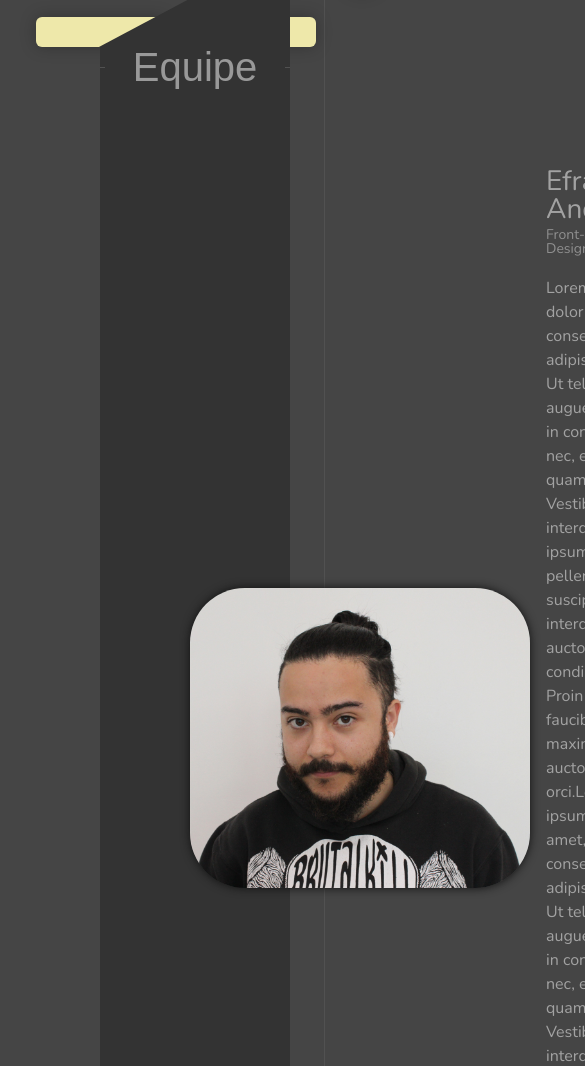
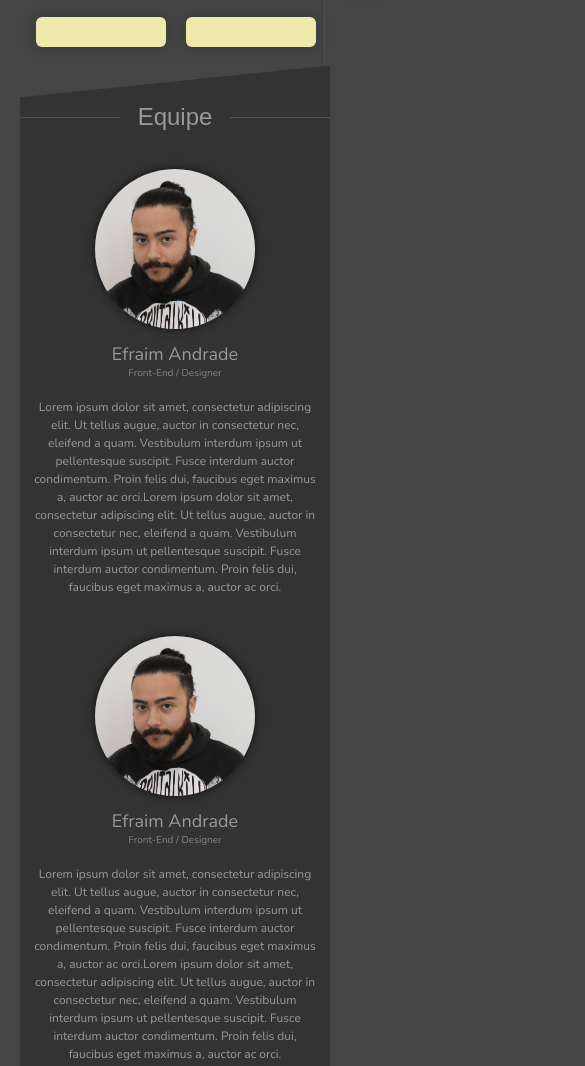
Before and after one commit to Helpin-Team/helpin-site, a website built with webpack: page src/index.html in a window 390 px wide. Shown: the part 831-1897 px from the top of the page, 585 px wide, since content can reach past the window. Built offline with nearby package versions, Linux system fonts and the light colour scheme.

Commit message:
feat(team): layout - mobile
ajustando o mobile do site

```diff
--- a/src/index.html
+++ b/src/index.html
@@ -13,8 +13,8 @@
 <body>
     <nav class="side-bar">
         <ul class="menu">
-            <li class="item">Equipe</li>
-            <li class="item">Contato</li>
+            <li class="item"><a href="#team">Equipe</a></li>
+            <li class="item"><a href="#contact">Contato</a></li>
         </ul>
 
         <div class="social">
@@ -53,7 +53,7 @@
         </div>
     </section>
 
-    <section class="team">
+    <section class="team" id="team">
         <h1 class="title">Equipe</h1>
 
         <div class="content">
--- a/src/scss/components/side-bar.scss
+++ b/src/scss/components/side-bar.scss
@@ -16,15 +16,19 @@
             padding: 20px 0 60px 0;
             margin-bottom: 20px;
 
+            > a {
+
                 font-size: 18px;
                 letter-spacing: 0.25rem;
                 color: rgba(#FFF, .5);
+                text-decoration: none;
                 cursor: pointer;
                 transition: .3s;
 
                 &:hover {
                     color: rgba(#FFF, .85);
                     transition: .3s;
+                }
             }
         }
     }
--- a/src/scss/layout/banner.scss
+++ b/src/scss/layout/banner.scss
@@ -77,9 +77,7 @@
                 width: 89%;
             }
 
-            > .mockup {
-                height: 58vh;
-            }
+            > .mockup { height: 58vh; }
 
             > .links {
                 display: grid;
--- a/src/scss/layout/team.scss
+++ b/src/scss/layout/team.scss
@@ -8,9 +8,11 @@
 
     background-color: $darker;
 
-    &:before {
+    @media screen and (max-width: 1024px){ margin: 50px 60px 0 20px; };
+
+    &:before,
+    &:after {
         position: absolute;
-        top: -102px;
         left: -2px;
 
         display: block;
@@ -18,24 +20,26 @@
         height: 100px;
         border: 1px solid transparent;
 
-        clip-path: polygon(0 100%, 100% 0, 100% 100%);
         background: $darker;
         content: "";
+
+        @media screen and (max-width: 1024px) { height: 30px; }
+    }
+
+    &:before {
+        top: -102px;
+
+        clip-path: polygon(0 100%, 100% 0, 100% 100%);
+
+        @media screen and (max-width: 1024px) { top: -32px; }
     }
 
     &:after {
-        position: absolute;
         bottom: -102px;
-        left: -2px;
-
-        display: block;
-        width: 100%;
-        height: 100px;
-        border: 1px solid transparent;
 
         clip-path: polygon(0 0, 100% 0, 100% 100%);
-        background: $darker;
-        content: "";
+
+        @media screen and (max-width: 1024px) { bottom: -32px; }
     }
 
     > .title {
@@ -48,6 +52,12 @@
         color: $white_50;
         font-size: 2.5rem;
         font-family: $nunito;
+
+        @media screen and (max-width: 1024px){
+            padding-top: 8px;
+
+            font-size: 1.5rem;
+        };
 
         &:before {
             @extend .stylish-line;
@@ -70,37 +80,70 @@
 
             background: $darker;
             content: "";
+
+            @media screen and (max-width: 1024px){ width: 110px; };
         }
     }
 
     > .content {
         padding: 40px 90px;
 
+        @media screen and (max-width: 1024px){
+            padding: 0 10px;
+
+            text-align: center;
+        };
+
         .member {
             display: flex;
             align-items: center;
             margin-bottom: 40px;
 
+            @media screen and (max-width: 1024px){
+                flex-direction: column;
+            };
+
             &.-invert {
                 flex-direction: row-reverse;
+
+                @media screen and (max-width: 1024px){ flex-direction: column; };
 
                 .photo {
                     margin-right: 0;
                     margin-left: 16px;
+
+                    @media screen and (max-width: 1024px){
+                        margin: 0;
+                        margin-bottom: 16px;
+                        flex-direction: row;
+                    };
                 }
 
                 .content {
                     text-align: right;
+
+                    @media screen and (max-width: 1024px){ text-align: center; };
                 }
             }
 
             .photo {
                 width: 340px;
-                height: 300px;
+                height: 340px;
+                border-radius: 100%;
+
                 margin-right: 16px;
                 border-radius: 55px;
                 object-fit: cover;
                 box-shadow: 0 0 10px #111;
+
+                @media screen and (max-width: 1024px){
+                    width: 160px;
+                    height: 160px;
+                    border-radius: 100%;
+
+                    margin: 0;
+                    margin-bottom: 16px;
+                };
             }
 
             .content {
@@ -110,6 +153,8 @@
                 .name {
                     margin-bottom: 5px;
                     font-size: 28px;
+
+                    @media screen and (max-width: 1024px){ font-size: 18px; };
                 }
 
                 .role {
@@ -117,11 +162,18 @@
 
                     opacity: .8;
                     font-size: 14px;
+
+                    @media screen and (max-width: 1024px){ font-size: 10px; };
                 }
 
                 .description {
                     font-size: 16px;
                     line-height: 24px;
+
+                    @media screen and (max-width: 1024px){
+                        font-size: 12px;
+                        line-height: 18px;
+                    };
                 }
             }
         }
```
Lines whose indentation alone changed are shown as unchanged.
